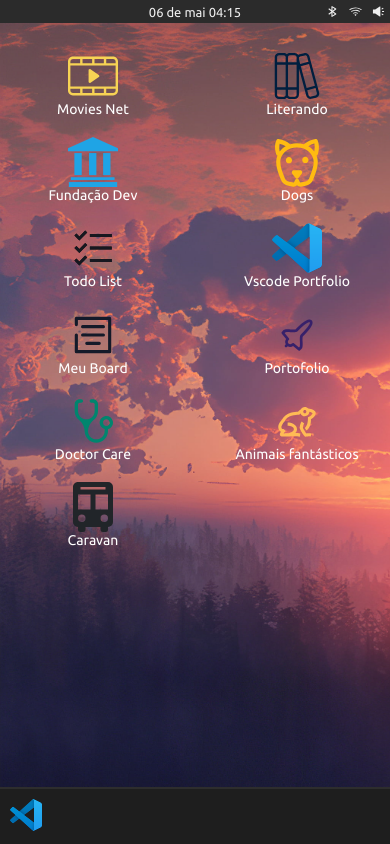
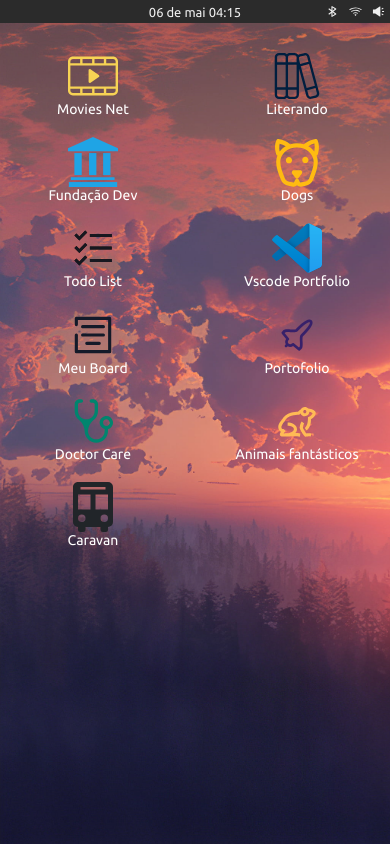
Before and after one commit to Jefferson-Guirra/Vscode-Portfolio, a Next.js app: page / in a window 390 px wide. Built offline with nearby package versions, Linux system fonts and the light colour scheme.

Commit message:
style: ensures responsive on all screens

```diff
--- a/src/features/desktop/pages/styles.ts
+++ b/src/features/desktop/pages/styles.ts
@@ -9,6 +9,7 @@
   flex-direction: column;
   position: relative;
   justify-content: space-between;
+
   .content {
     color: #fff;
     padding-top: 5rem;
@@ -47,6 +48,8 @@
   width: 100%;
   background-color: #1e1e1e;
   border-top: 2px solid #2d2d2d;
+  position:absolute;
+  top:calc( 100% + 1rem);
 
   a {
     position: relative;
```
